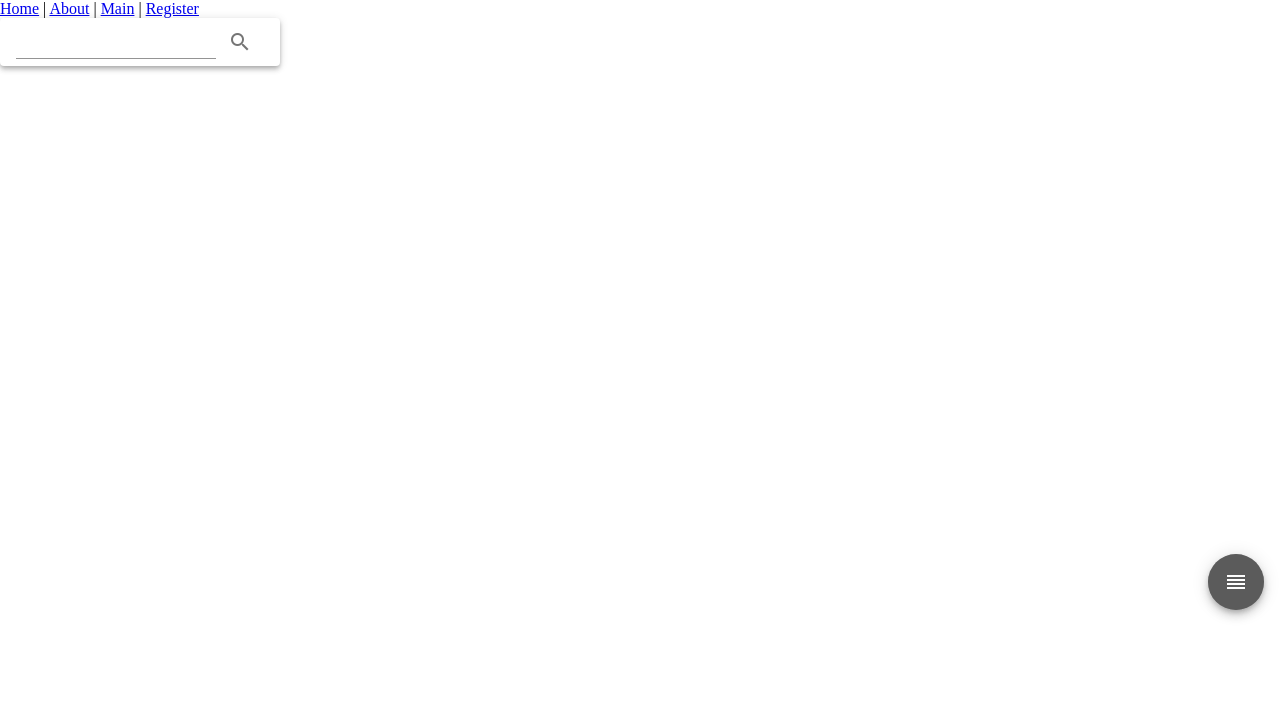
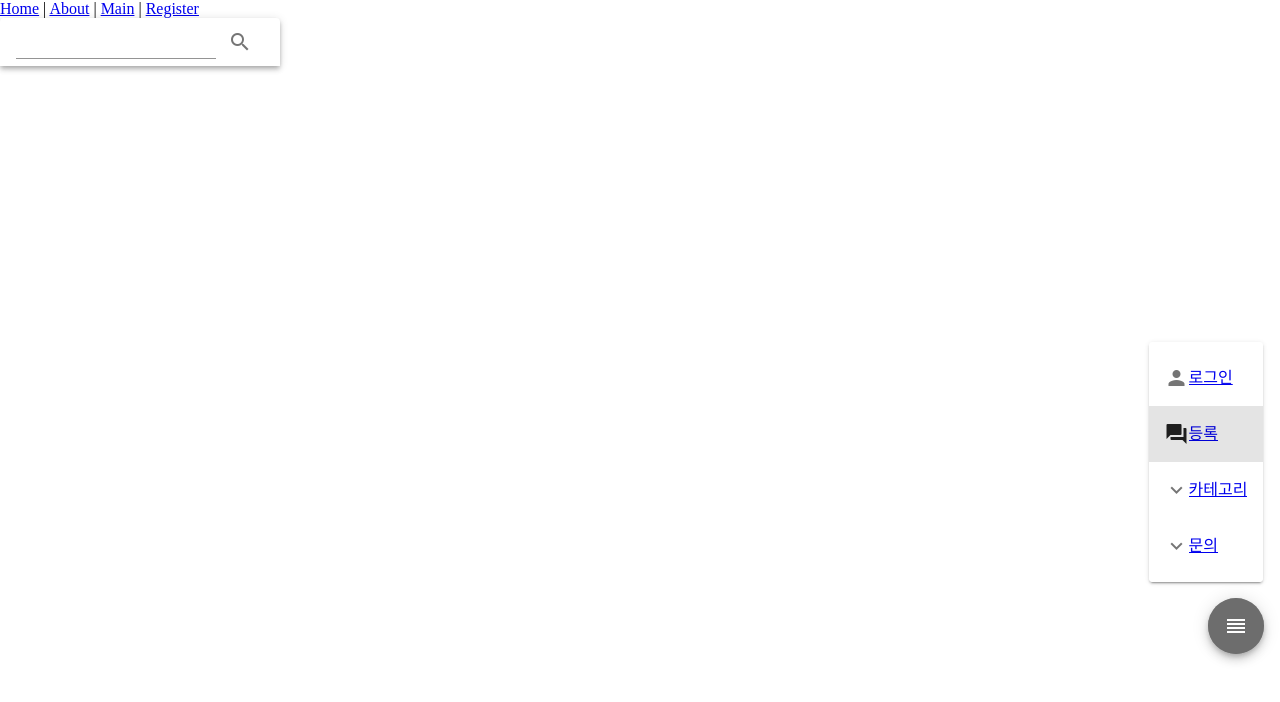
Before and after one commit to gunwoo0223/weedy, a Vue app in the folder weedy/frontend/: page /main in a window 1280 px wide. Both pictures are taken after a click on the button "reorder". Shown: the top 702 px of the page. Built offline with nearby package versions, Linux system fonts and the light colour scheme.

Commit message:
메인페이지 플로팅 버튼 클릭 이벤트 (페이지 이동)

```diff
--- a/weedy/frontend/src/views/main/Main.vue
+++ b/weedy/frontend/src/views/main/Main.vue
@@ -2,7 +2,7 @@
     <div class="main">
         <!-- 상단 검색 부분 -->
         <v-card
-            class="pa-4"
+            id="create"
             flat
         >
             <v-toolbar
@@ -19,37 +19,105 @@
             </v-btn>
 
             </v-toolbar>
-        </v-card>
+
             <!-- 바로가기 아이콘들이 들어가는 곳 -->
-        <v-card-text style="height:60vh" class="grey lighten-5">
+            <v-card-text style="height:75vh" class="grey lighten-5">
 
 
             </v-card-text>
 
-        <!-- 우측 하단 버튼 생기는 곳 -->
-        <v-card-text style="position: relative">
-            <v-fab-transition>
+            <!-- 우측 하단 플로팅 버튼 생기는 곳 -->
+            <v-speed-dial
+                v-model="fab"
+                bottom
+                right
+                transition="slide-y-reverse-transition"
+            >
+                <template v-slot:activator>
                 <v-btn
-            absolute
+                    v-model="fab"
                     dark
                     fab
-            bottom
-            right
                     color="pink"
                 >
                 <v-icon>reorder</v-icon>
                 </v-btn>
-            </v-fab-transition>
-        </v-card-text>
+                </template>
+                <!-- <v-btn
+                    fab
+                    dark
+                    small
+                    color="green"
+                >
+                <v-icon>mdi-pencil</v-icon>
+                </v-btn> -->
+
+                <!-- 플로팅 버튼 클릭 시 나타나는 리스트카드 -->
+                <v-card
+                    class="shortList"
+                    max-width="500"
+                >
+                    <v-list>
+                    <v-list-item-group v-model="model">
+                        <v-list-item
+                        v-for="(item, i) in items"
+                        :key="i"
+                        >
+                        <v-list-item-icon>
+                            <v-icon v-text="item.icon"></v-icon>
+                        </v-list-item-icon>
+                        <v-list-item-content>
+                            <router-link :to="item.router">
+                            <v-list-item-title v-text="item.text"></v-list-item-title>
+                            </router-link>
+                        </v-list-item-content>
+                        </v-list-item>
+                    </v-list-item-group>
+                    </v-list>
+                </v-card>
+            </v-speed-dial>
+        </v-card>
     </div>
 </template>
 
 <script>
 export default {
-
+    data: () => ({
+      items: [
+        {
+          icon: 'person',
+          text: '로그인',
+          router: '/login',
+        },
+        {
+          icon: 'question_answer',
+          text: '등록',
+          router: '/register',
+        },
+        {
+          icon: 'keyboard_arrow_down',
+          text: '카테고리',
+          router: '/category',
+        },
+        {
+          icon: 'keyboard_arrow_down',
+          text: '문의',
+          router: '/qna',
+        },
+      ],
+      model: 1,
+    }),
 }
 </script>
 
 <style scoped>
-
+#create .v-speed-dial {
+  position: absolute;
+}
+#create .v-btn--floating {
+  position: relative;
+}
+#create .shortList {
+    right: 30px;
+}
 </style>
```
Lines whose indentation alone changed are shown as unchanged.
